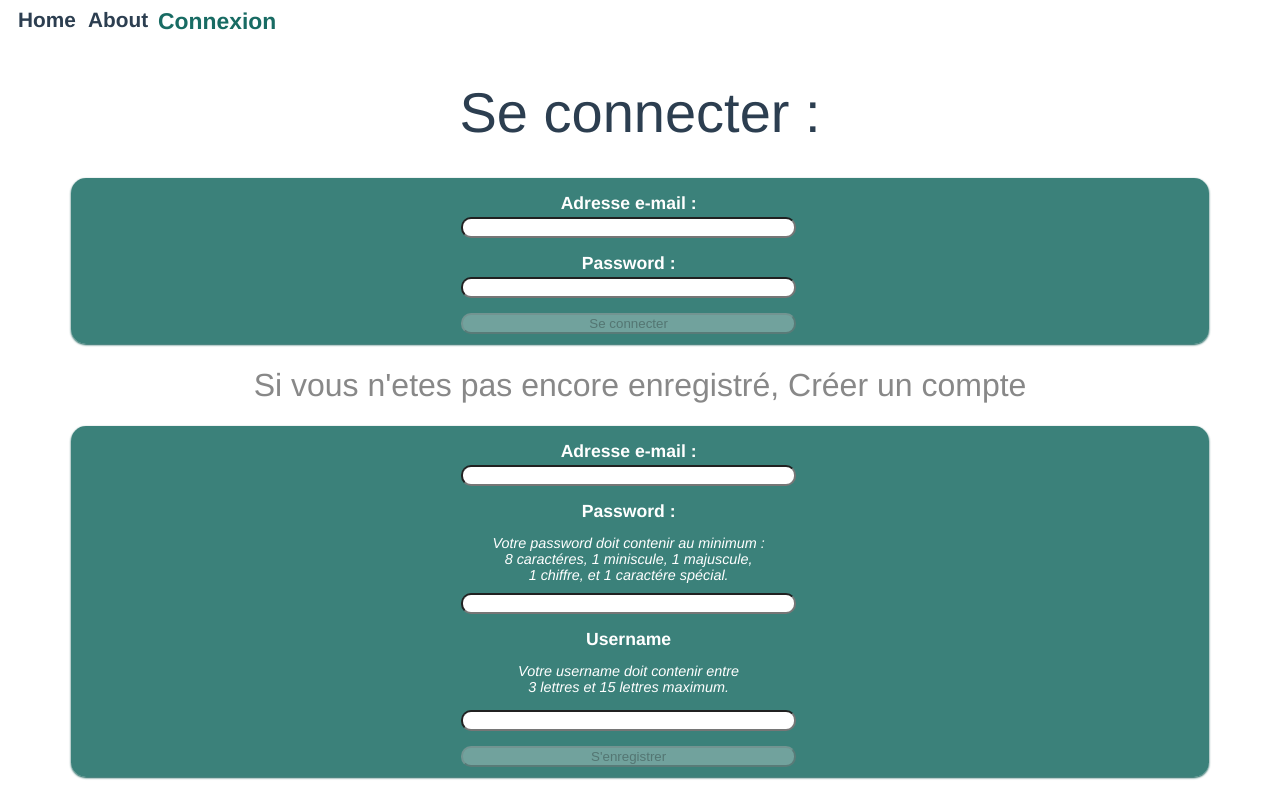
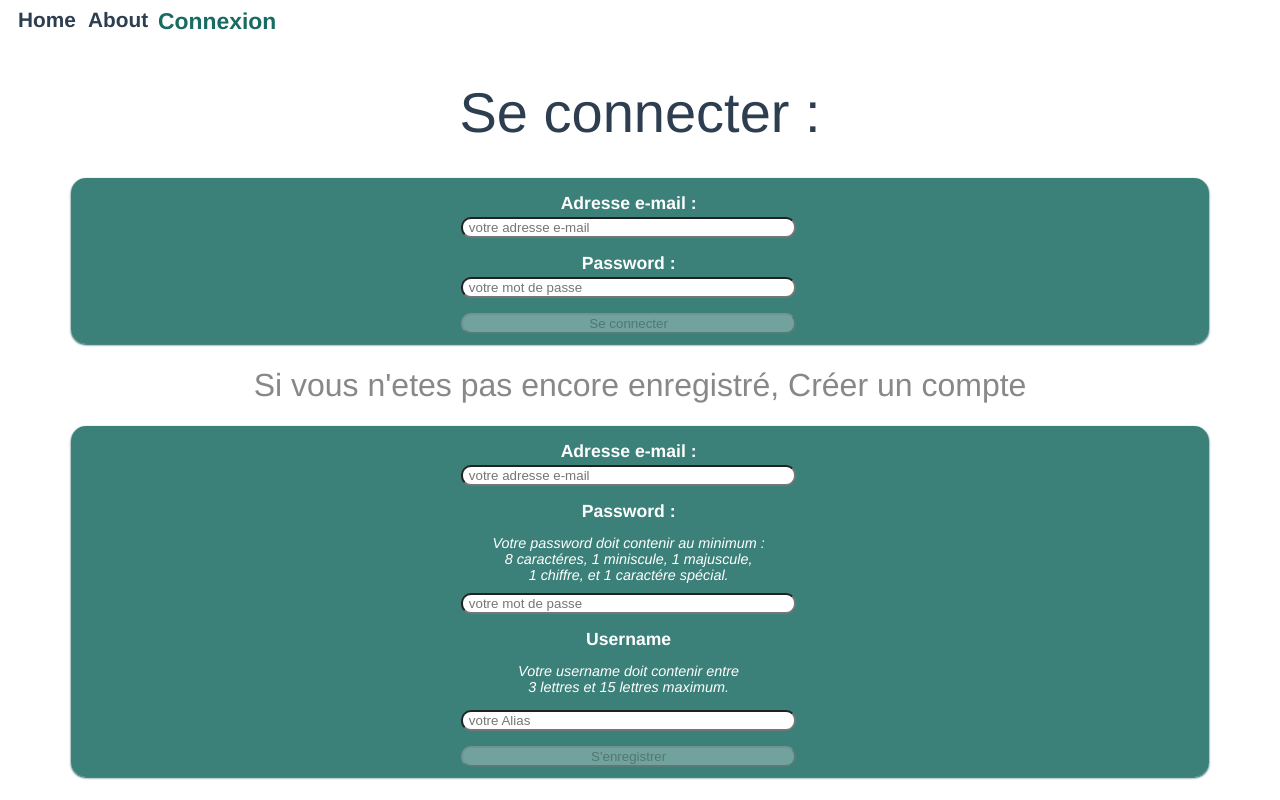
Before and after one commit to matthieu661/P7_MatthieuBoistard_frontEnd, a Vue app in the folder frontend-p7-vue-cli-app/: page /connexion in a window 1280 px wide. Built offline with nearby package versions, Linux system fonts and the light colour scheme; a web font is replaced by a local one; what vue-simple-alert would draw is missing.

Commit message:
changement mineurs, placeholder, css

```diff
--- a/frontend-p7-vue-cli-app/src/components/Comment-Create_Component.vue
+++ b/frontend-p7-vue-cli-app/src/components/Comment-Create_Component.vue
@@ -5,11 +5,13 @@
     </p>
     <form id="postBoxContent2" @submit="newPost">
       <label for="message">Message</label>
+      <p class="avertissement2">Entre 3 et 254 caractéres</p>
       <textarea
         @input="checkForm"
         type="text"
         id="message"
         name="message"
+        minlength="3"
         maxlength="254"
         required
       ></textarea>
--- a/frontend-p7-vue-cli-app/src/components/Post-Create_Component.vue
+++ b/frontend-p7-vue-cli-app/src/components/Post-Create_Component.vue
@@ -2,6 +2,7 @@
   <div id="boxAPost">
     <form id="postBox" @submit="newPost">
       <label for="title">Titre</label>
+      <p class="avertissement2">Entre 3 et 20 caractéres</p>
       <input
         @input="checkForm"
         type="text"
@@ -12,12 +13,15 @@
         required
       />
       <label for="message">Message</label>
+      <p class="avertissement2">Entre 10 et 254 caractéres</p>
       <textarea
         @input="checkForm"
         type="text"
         id="message"
         name="message"
+        minlength="10"
         maxlength="254"
+        required
       ></textarea>
 
       <label for="media" class="Btn-Input_file"
--- a/frontend-p7-vue-cli-app/src/components/User-GetAccount_Component.vue
+++ b/frontend-p7-vue-cli-app/src/components/User-GetAccount_Component.vue
@@ -11,7 +11,7 @@
       <button id="deleteUser" type="button" class="btn">
         <i class="fas fa-trash"></i> supprimer votre Profile
       </button>
-      <button id="testDeletePosts" type="button" class="btn btnTEST">
+      <button v-show="this.SwitchUser" id="testDeletePosts" type="button" class="btn btnTEST">
         <i class="fas fa-trash-alt"> TEST : supprimer toutes vos Publications</i>
       </button>
     </div>
@@ -32,6 +32,7 @@ export default {
       username: "",
       msg: "",
       posts: [],
+      SwitchUser: false
     };
   },
   mounted() {
@@ -54,10 +55,9 @@ export default {
         this.$confirm("Voulez-vous supprimer vos publications ?")
           .then(() => {
             for (let i = 0; i < this.posts.length; i++) {
-
               let int = parseInt(this.posts[i]);
-              console.log(int)
               this.deleteOnePost(int);
+              window.location.reload();
             }
           })
           .catch(function () {
@@ -69,12 +69,7 @@ export default {
       btnDelete.addEventListener("click", () => {
         this.$confirm("Voulez-vous supprimer votre Profil ?")
           .then(() => {
-            for (let i = 0; i < this.posts.length; i++) {
-              let int = parseInt(this.posts[i]);
-              this.deleteOnePost(int);
-            }
-
-            // this.deleteOneUser()
+            this.deleteOneUser()
           })
           .catch(function () {
             return console.log("cancel delete");
@@ -156,6 +151,13 @@ export default {
 
     returnInfoUser() {
       this.getOneUser().then((json) => {
+
+        if (json.Posts != "") {
+      this.SwitchUser = true;
+    } else {
+      this.SwitchUser = false;}
+
+
         if (json.Posts != "" ) {
           for (let i = 0; i < json.Posts.length; i++) {
             this.posts += json.Posts[i].id + ".";
--- a/frontend-p7-vue-cli-app/src/components/User-Login_Component.vue
+++ b/frontend-p7-vue-cli-app/src/components/User-Login_Component.vue
@@ -2,7 +2,14 @@
   <div class="Parent">
     <form @submit="sendForm" id="FlexForm">
       <label for="Email"><p class="visuel">Adresse e-mail :</p></label>
-      <input @input="checkForm" type="email" id="Email" name="email" required />
+      <input
+        @input="checkForm"
+        type="email"
+        id="Email"
+        name="email"
+        required
+        placeholder=" votre adresse e-mail"
+      />
       <label for="Mdp"><p class="visuel">Password :</p></label>
       <input
         @input="checkForm"
@@ -11,6 +18,7 @@
         name="password"
         minlength="8"
         required
+        placeholder=" votre mot de passe"
       />
       <input type="submit" id="Login" value="Se connecter" disabled />
     </form>
--- a/frontend-p7-vue-cli-app/src/components/User-Register_Component.vue
+++ b/frontend-p7-vue-cli-app/src/components/User-Register_Component.vue
@@ -8,6 +8,7 @@
         id="Email2"
         name="email2"
         required
+        placeholder=" votre adresse e-mail"
       />
 
       <label for="Mdp2"><p class="visuel">Password :</p></label>
@@ -23,6 +24,7 @@
         name="password"
         minlength="8"
         required
+        placeholder=" votre mot de passe"
       />
 
       <label for="Username2"><p class="visuel">Username</p></label>
@@ -37,6 +39,7 @@
         minlength="3"
         maxlength="15"
         required
+        placeholder=" votre Alias"
       />
       <input type="submit" id="Register" value="S'enregistrer" disabled />
     </form>
--- a/frontend-p7-vue-cli-app/src/views/User-Connexion_View.vue
+++ b/frontend-p7-vue-cli-app/src/views/User-Connexion_View.vue
@@ -34,6 +34,9 @@ export default {
   border-radius: 15px;
   align-items: center;
 }
+.avertissement2 {
+  font-style: italic;
+}
 .FlexConnexion {
   display: flex;
   width: 90%;
@@ -43,6 +46,7 @@ export default {
   border-radius: 15px;
   margin: 10px;
 }
+
 
 #Email {
   border-radius: 10px;
```
